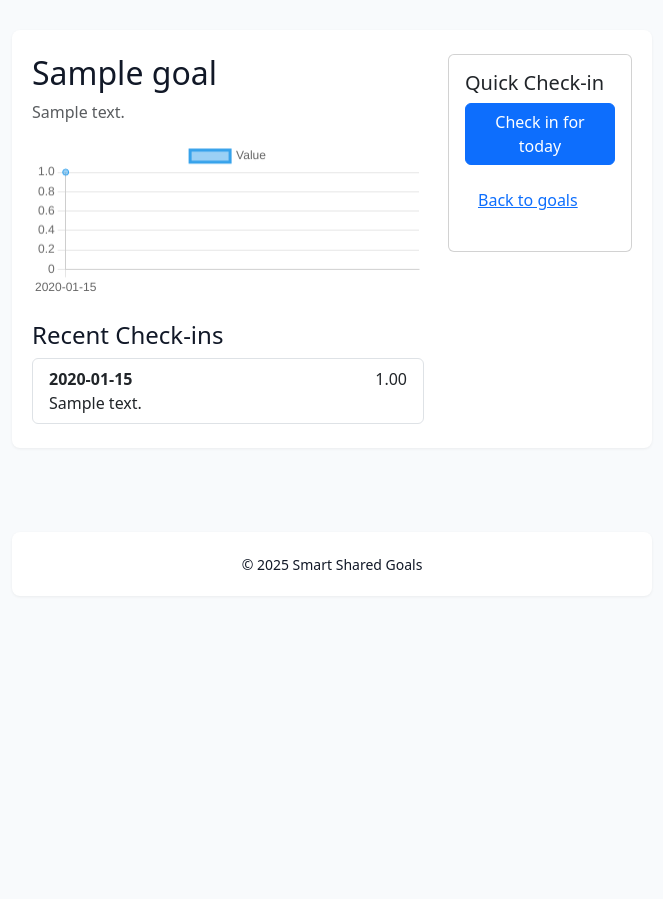
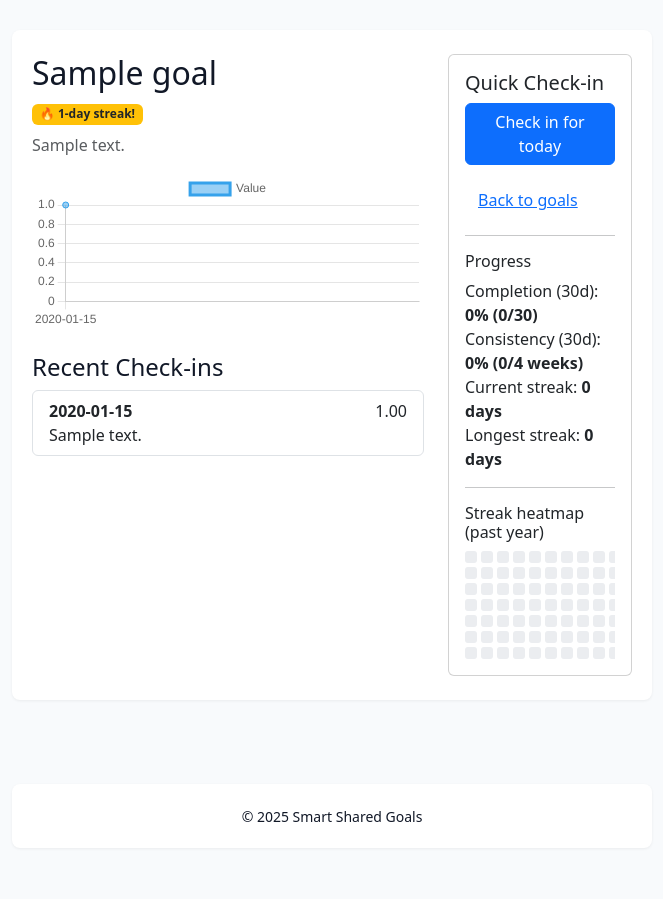
Before and after one commit to GouriM2004/web_practices, a PHP site: page /goal.php?id=1 in a window 1280 px wide. Shown: the part 76-975 px from the top of the page, without its empty margins (308-971 px from the left). Before the commit the page ends 646 px from the top, so only its background shows below. Run offline with PHP 8.4, Linux system fonts and the light colour scheme; the visitor is signed in with stand-in values (Sample User, id 1); tables that the repository leaves empty hold one stand-in row (values such as "Sample post").

Commit message:
added a visual chat to see the progress and also added a feature to automatically track the streak and show a motivational message to the user

```diff
--- a/Smart_Shared_Goals_Tracker/public/goal.php
+++ b/Smart_Shared_Goals_Tracker/public/goal.php
@@ -22,14 +22,33 @@ if (!$goal) {
     include __DIR__ . '/includes/footer.php';
     exit;
 }
+// recompute streaks for current user and persist (ensure goal_user_meta is up-to-date)
+try {
+    $streakSvc = new \Services\StreakService($pdo);
+    $streaks = $streakSvc->computeAndStoreStreaks($userId, $id);
+} catch (Exception $e) {
+    $streaks = ['current' => 0, 'longest' => 0, 'last_checkin' => null];
+}
 // fetch last 60 checkins for chart
 $stmt2 = $pdo->prepare('SELECT date, value, note, user_id FROM checkins WHERE goal_id = ? ORDER BY date DESC LIMIT 60');
 $stmt2->execute([$id]);
 $checkins = array_reverse($stmt2->fetchAll(PDO::FETCH_ASSOC));
+// fetch checkins for last year for heatmap & stats (current user)
+$stmtHeat = $pdo->prepare('SELECT date FROM checkins WHERE goal_id = ? AND user_id = ? AND date >= DATE_SUB(CURDATE(), INTERVAL 365 DAY)');
+$stmtHeat->execute([$id, $userId]);
+$heatRows = $stmtHeat->fetchAll(PDO::FETCH_COLUMN);
+
+// utility: convert PHP dates into JS-friendly arrays
+$heatDates = array_map(function ($d) {
+    return $d;
+}, $heatRows);
 ?>
 <div class="row">
     <div class="col-md-8">
         <h2><?= htmlspecialchars($goal['title']) ?></h2>
+        <?php if (!empty($streaks['current'])): ?>
+            <div class="mt-2 mb-2"><span class="badge bg-warning text-dark">🔥 <?= (int)$streaks['current'] ?>-day streak!</span></div>
+        <?php endif; ?>
         <p class="text-muted"><?= htmlspecialchars($goal['description']) ?></p>
         <canvas id="chart" height="120"></canvas>
         <h4 class="mt-4">Recent Check-ins</h4>
@@ -48,6 +67,19 @@ $checkins = array_reverse($stmt2->fetchAll(PDO::FETCH_ASSOC));
                 <h5>Quick Check-in</h5>
                 <p><button id="quickCheck" class="btn btn-primary">Check in for today</button></p>
                 <p><a href="goals.php" class="btn btn-link">Back to goals</a></p>
+                <hr>
+                <h6>Progress</h6>
+                <div id="progressMetrics">
+                    <div>Completion (30d): <strong id="pctComplete">—</strong></div>
+                    <div>Consistency (30d): <strong id="consistency">—</strong></div>
+                    <div>Current streak: <strong id="currentStreak">—</strong></div>
+                    <div>Longest streak: <strong id="longestStreak">—</strong></div>
+                </div>
+                <hr>
+                <h6>Streak heatmap (past year)</h6>
+                <div id="heatmap" style="width:100%; overflow:auto;">
+                    <div id="heatmapGrid" style="display:grid; grid-auto-flow:column; grid-template-rows: repeat(7,12px); grid-auto-columns: 12px; gap:4px; align-items:start;"></div>
+                </div>
             </div>
         </div>
     </div>
@@ -56,7 +88,9 @@ $checkins = array_reverse($stmt2->fetchAll(PDO::FETCH_ASSOC));
 <?php include __DIR__ . '/includes/footer.php'; ?>
 <script src="https://cdn.jsdelivr.net/npm/chart.js"></script>
 <script>
+    const serverStreaks = <?= json_encode($streaks) ?>;
     const checkins = <?= json_encode($checkins) ?>;
+    const heatDates = <?= json_encode($heatDates) ?>; // array of YYYY-MM-DD strings
     const labels = checkins.map(c => c.date);
     const data = checkins.map(c => c.value === null ? null : Number(c.value));
     const ctx = document.getElementById('chart');
@@ -87,4 +121,113 @@ $checkins = array_reverse($stmt2->fetchAll(PDO::FETCH_ASSOC));
         });
         UI.toast(JSON.stringify(res));
     });
+
+    // Progress metrics & heatmap
+    (function renderProgress() {
+        // helper: set text
+        function setId(id, txt) {
+            const el = document.getElementById(id);
+            if (el) el.textContent = txt;
+        }
+
+        // build set of dates
+        const checked = new Set(heatDates || []);
+        const today = new Date();
+        // compute last 30 days window
+        const daysWindow = 30;
+        const msDay = 24 * 60 * 60 * 1000;
+        let haveCount = 0;
+        for (let i = 0; i < daysWindow; i++) {
+            const d = new Date(Date.now() - (daysWindow - 1 - i) * msDay);
+            const key = d.toISOString().slice(0, 10);
+            if (checked.has(key)) haveCount++;
+        }
+        const pct = Math.round((haveCount / daysWindow) * 100);
+        setId('pctComplete', pct + '% (' + haveCount + '/' + daysWindow + ')');
+
+        // consistency = ratio of weeks with at least one check-in over last 4 weeks
+        const weeks = 4;
+        let weeksWith = 0;
+        for (let w = 0; w < weeks; w++) {
+            const start = new Date();
+            start.setDate(start.getDate() - (w * 7 + (7 - 1)));
+            const end = new Date();
+            end.setDate(end.getDate() - (w * 7));
+            // normalize to YYYY-MM-DD
+            let found = false;
+            for (let d = new Date(start); d <= end; d.setDate(d.getDate() + 1)) {
+                const k = d.toISOString().slice(0, 10);
+                if (checked.has(k)) {
+                    found = true;
+                    break;
+                }
+            }
+            if (found) weeksWith++;
+        }
+        const consistencyPct = Math.round((weeksWith / weeks) * 100);
+        setId('consistency', consistencyPct + '% (' + weeksWith + '/' + weeks + ' weeks)');
+
+        // streaks: compute current and longest streak from heatDates
+        // build sorted array of unique dates
+        const sorted = Array.from(checked).sort();
+        let longest = 0;
+        let current = 0;
+        let prev = null;
+        // compute longest streak
+        for (let d of sorted) {
+            if (!prev) {
+                current = 1;
+            } else {
+                const prevDate = new Date(prev);
+                const curDate = new Date(d);
+                const diff = (curDate - prevDate) / msDay;
+                if (diff === 1) {
+                    current += 1;
+                } else {
+                    if (current > longest) longest = current;
+                    current = 1;
+                }
+            }
+            prev = d;
+        }
+        if (current > longest) longest = current;
+
+        // compute current streak ending today
+        let curStreak = 0;
+        for (let i = 0; i < 365; i++) {
+            const d = new Date();
+            d.setDate(d.getDate() - i);
+            const k = d.toISOString().slice(0, 10);
+            if (checked.has(k)) curStreak++;
+            else break;
+        }
+        setId('currentStreak', curStreak + ' days');
+        setId('longestStreak', longest + ' days');
+
+        // render heatmap (past year)
+        const startDate = new Date();
+        startDate.setDate(startDate.getDate() - 364);
+        const grid = document.getElementById('heatmapGrid');
+        if (!grid) return;
+        // clear
+        grid.innerHTML = '';
+        for (let d = new Date(startDate); d <= new Date(); d.setDate(d.getDate() + 1)) {
+            const k = d.toISOString().slice(0, 10);
+            const el = document.createElement('div');
+            el.title = k;
+            el.dataset.date = k;
+            el.style.width = '12px';
+            el.style.height = '12px';
+            el.style.borderRadius = '3px';
+            el.style.display = 'inline-block';
+            el.style.boxSizing = 'border-box';
+            el.style.cursor = 'default';
+            if (checked.has(k)) {
+                el.style.background = '#216e39';
+            } else {
+                el.style.background = '#ebedf0';
+            }
+            grid.appendChild(el);
+        }
+    })();
 </script>
--- a/Smart_Shared_Goals_Tracker/src/Services/StreakService.php
+++ b/Smart_Shared_Goals_Tracker/src/Services/StreakService.php
@@ -60,4 +60,78 @@ class StreakService
             throw $e;
         }
     }
+
+    /**
+     * Recompute streaks for a user+goal from historical checkins.
+     * Updates goal_user_meta with computed current_streak, longest_streak and last_checkin.
+     * Returns ['current' => int, 'longest' => int, 'last_checkin' => 'YYYY-MM-DD'|null]
+     */
+    public function computeAndStoreStreaks(int $userId, int $goalId): array
+    {
+        // fetch distinct dates
+        $stmt = $this->pdo->prepare('SELECT DISTINCT date FROM checkins WHERE goal_id = ? AND user_id = ? ORDER BY date ASC');
+        $stmt->execute([$goalId, $userId]);
+        $rows = $stmt->fetchAll(
+            \PDO::FETCH_COLUMN
+        );
+
+        if (!$rows) {
+            // remove meta if exists or set zeros
+            $stmtDel = $this->pdo->prepare('DELETE FROM goal_user_meta WHERE goal_id = ? AND user_id = ?');
+            $stmtDel->execute([$goalId, $userId]);
+            return ['current' => 0, 'longest' => 0, 'last_checkin' => null];
+        }
+
+        // compute longest streak
+        $msDay = 24 * 60 * 60 * 1000;
+        $longest = 0;
+        $current = 0;
+        $prev = null;
+        foreach ($rows as $d) {
+            if ($prev === null) {
+                $current = 1;
+            } else {
+                $prevDate = new \DateTime($prev);
+                $curDate = new \DateTime($d);
+                $diff = (int)$curDate->diff($prevDate)->format('%a');
+                if ($diff === 1) {
+                    $current += 1;
+                } else {
+                    if ($current > $longest) $longest = $current;
+                    $current = 1;
+                }
+            }
+            $prev = $d;
+        }
+        if ($current > $longest) $longest = $current;
+
+        // compute current streak ending at most recent checkin
+        $last = end($rows);
+        $curStreak = 0;
+        $dt = new \DateTime($last);
+        // walk back from last contiguous dates
+        while (true) {
+            $key = $dt->format('Y-m-d');
+            if (in_array($key, $rows, true)) {
+                $curStreak++;
+                $dt->modify('-1 day');
+            } else {
+                break;
+            }
+        }
+
+        // upsert into goal_user_meta
+        $stmtChk = $this->pdo->prepare('SELECT id FROM goal_user_meta WHERE user_id = ? AND goal_id = ?');
+        $stmtChk->execute([$userId, $goalId]);
+        $exists = $stmtChk->fetchColumn();
+        if ($exists) {
+            $stmtUpd = $this->pdo->prepare('UPDATE goal_user_meta SET current_streak = ?, longest_streak = ?, last_checkin = ?, updated_at = NOW() WHERE id = ?');
+            $stmtUpd->execute([$curStreak, $longest, $last, $exists]);
+        } else {
+            $stmtIns = $this->pdo->prepare('INSERT INTO goal_user_meta (user_id, goal_id, current_streak, longest_streak, last_checkin) VALUES (?, ?, ?, ?, ?)');
+            $stmtIns->execute([$userId, $goalId, $curStreak, $longest, $last]);
+        }
+
+        return ['current' => (int)$curStreak, 'longest' => (int)$longest, 'last_checkin' => $last];
+    }
 }
```
